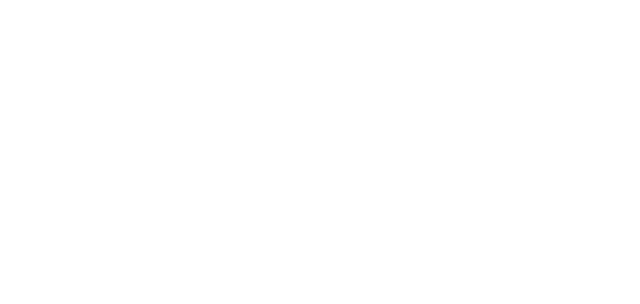
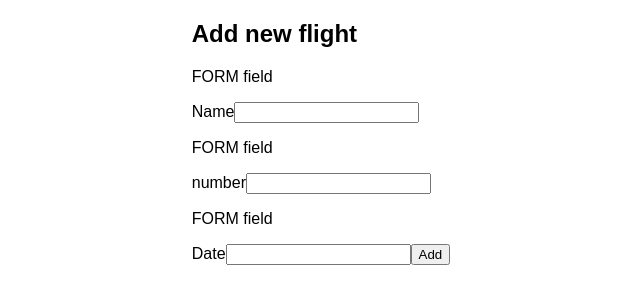
Before and after one commit to karolinaskorupska/cloudservices, a React (Create React App) app: page /add-flight in a window 1280 px wide. Before the commit this address had no page. Shown: the top 304 px of the page, without its empty margins (319-959 px from the left). Built offline with nearby package versions, Linux system fonts and the light colour scheme.

Commit message:
add form

```diff
--- /dev/null
+++ b/src/components/Form/Form.js
@@ -0,0 +1,18 @@
+import React from 'react';
+import FormField from 'components/FormField/FormField';
+
+const Form = ({ handleAddFlight, formValues, handleInputChange }) => {
+  return (
+    <>
+      <form onSubmit={handleAddFlight}>
+        <h2>Add new flight</h2>
+        <FormField label="Name" id="flightName" name="flightName" value={formValues.flightName} onChange={handleInputChange} />
+        <FormField label="number" id="flightNumber" name="flightNumber" value={formValues.flighNumber} onChange={handleInputChange} />
+        <FormField label="Date" id="flightDate" name="flightDate" value={formValues.flightDate} onChange={handleInputChange} />
+        <button type="submit">Add</button>
+      </form>
+    </>
+  );
+};
+
+export default Form;
--- /dev/null
+++ b/src/components/FormField/FormField.js
@@ -0,0 +1,22 @@
+import React from 'react';
+import styled from 'styled-components';
+import PropTypes from 'prop-types';
+
+const FormField = ({ onChange, value, label, name, id, type = 'text' }) => {
+  return (
+    <>
+      <p>FORM field</p>
+      <label htmlFor={id}>{label}</label>
+      <input name={name} id={id} type={type} value={value} onChange={onChange} />
+    </>
+  );
+};
+
+FormField.propTypes = {
+  label: PropTypes.string,
+  name: PropTypes.string,
+  id: PropTypes.string,
+  type: PropTypes.string,
+};
+
+export default FormField;
--- a/src/views/Root.js
+++ b/src/views/Root.js
@@ -1,4 +1,4 @@
-import React from 'react';
+import React, { useState } from 'react';
 import FlightsList from 'components/FlightsList/FlightsList';
 import { ThemeProvider } from 'styled-components';
 import { GlobalStyles } from 'assets/styles/globalStyles';
@@ -6,13 +6,49 @@
 import { Wrapper } from './Root.styles';
 import { BrowserRouter as Router, Routes, Route } from 'react-router-dom';
 import Subpage from './Subpage';
+import { flights as flightsData } from 'data/flights';
+import Form from 'components/Form/Form';
 
-const Root = () => (
+const initialFormState = {
+  name: '',
+  number: '',
+  date: '',
+};
+
+const Root = () => {
+  const [flights, setFlights] = useState(flightsData);
+  const [formValues, setFormValues] = useState(initialFormState);
+
+  const handleInputChange = (e) => {
+    console.log(formValues);
+    setFormValues({
+      ...formValues,
+      [e.target.name]: e.target.value,
+    });
+  };
+
+  const handleAddFlight = (e) => {
+    e.preventDefault();
+    const newFlight = {
+      flightName: formValues.flightName,
+      flightNumber: formValues.flightNumber,
+      flightDate: formValues.flightDate,
+    };
+
+    setFlights([newFlight, ...flights]);
+    setFormValues(initialFormState);
+  };
+
+  return (
     <Router>
       <ThemeProvider theme={theme}>
         <GlobalStyles />
         <Wrapper>
           <Routes>
+            <Route
+              path="/add-flight"
+              element={<Form formValues={formValues} handleAddFlight={handleAddFlight} handleInputChange={handleInputChange} />}
+            />
             <Route path="/subpage" element={<Subpage />} />
             <Route path="/" element={<FlightsList />} />
           </Routes>
@@ -20,5 +56,6 @@
       </ThemeProvider>
     </Router>
   );
+};
 
 export default Root;
```
Also changed, not shown: src/components/VievWrapper/ViewWrapper.js (added, +11 -0 lines), src/views/AddFlight.js (added, +25 -0 lines). Lines whose indentation alone changed are shown as unchanged.
